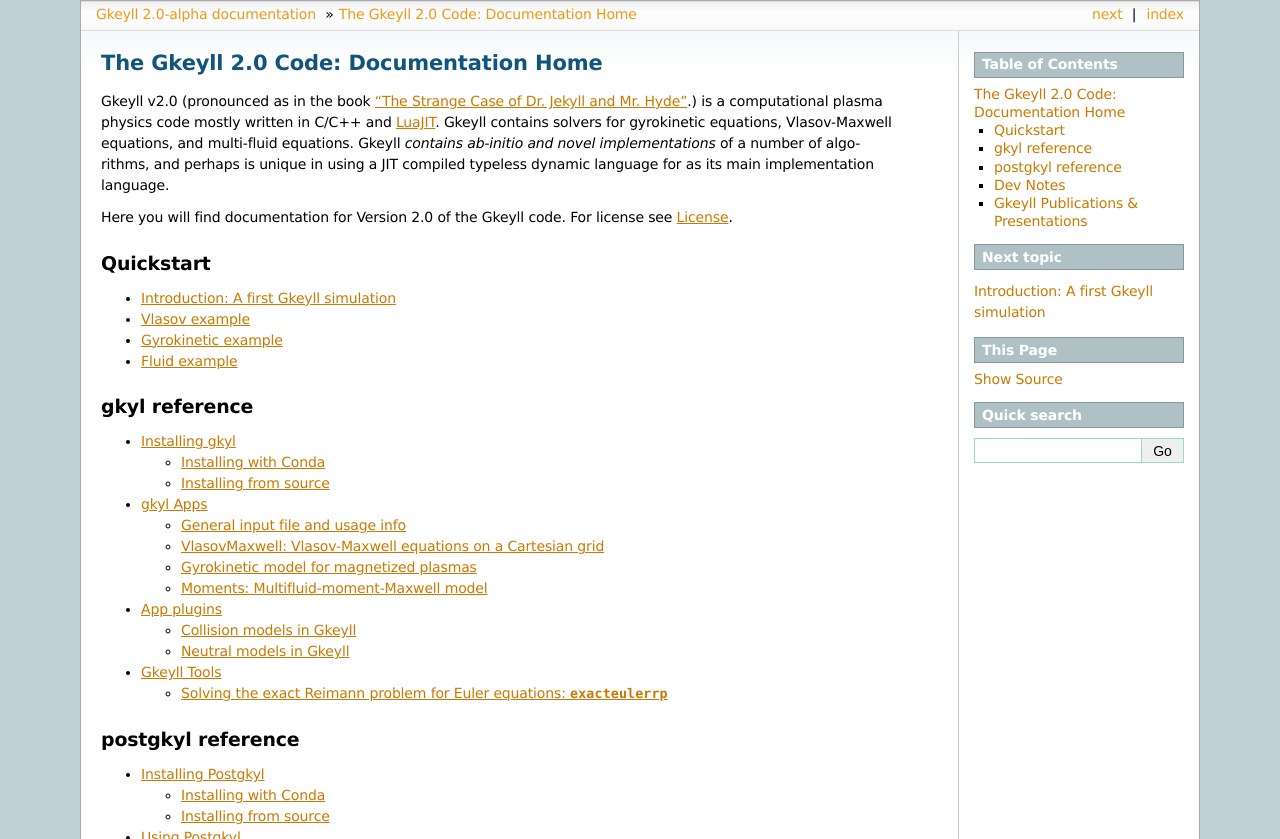
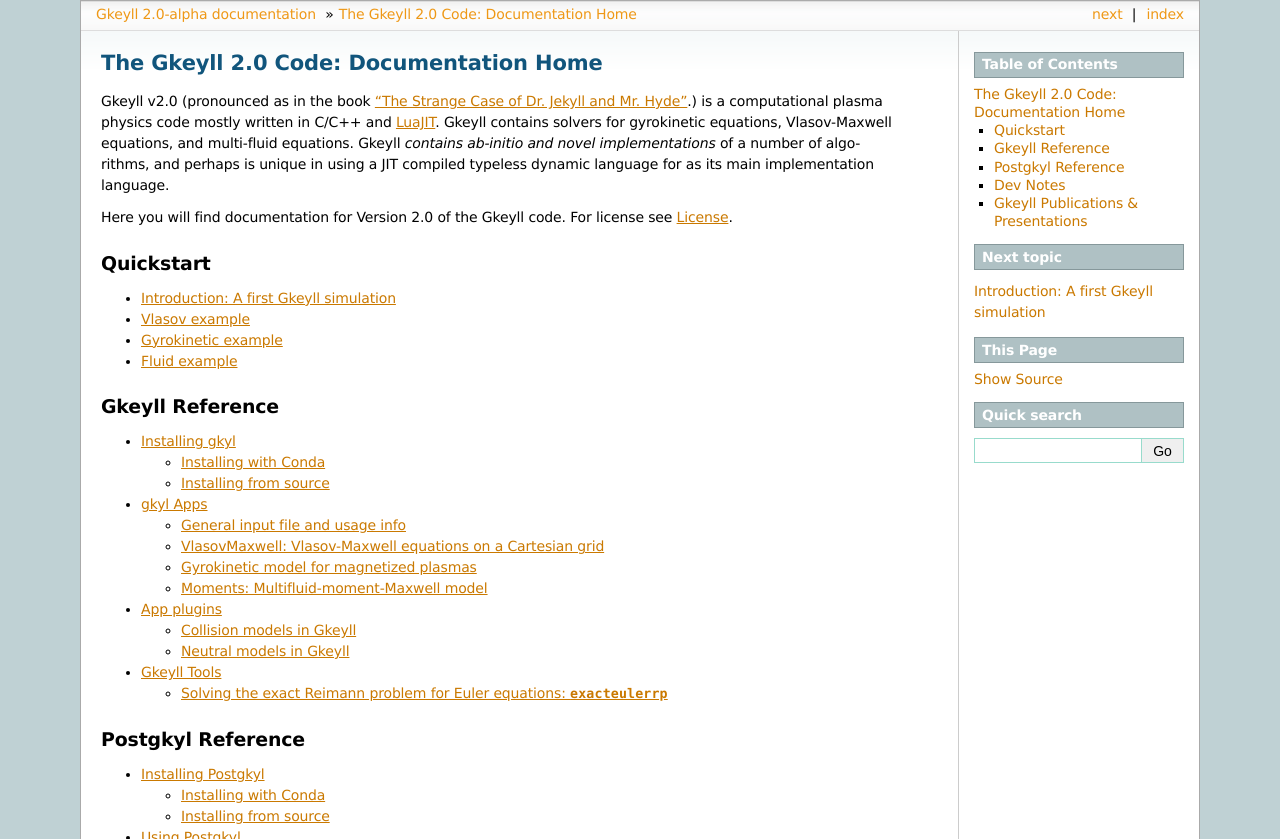
Before and after one commit to ammarhakim/gkyl-doc, a Sphinx documentation site: the page built from source/index.rst, in a window 1280 px wide. Shown: the top 839 px of the page. Built offline with Sphinx 7.4.7, drawn with Linux system fonts in a browser that asks for light colours; pages that are not in the unit, such as notebooks, are missing from menus.

```diff
--- a/source/gkyl/tools.rst
+++ b/source/gkyl/tools.rst
@@ -1,5 +1,7 @@
 Gkeyll Tools
 ++++++++++++
+
+.. contents::
 
 Tools are pre-packaged programs that are often useful but not part of
 the main App system. For example, there are tools to run and query the
--- a/source/index.rst
+++ b/source/index.rst
@@ -25,8 +25,8 @@ Quickstart
    quickstart/gkExample1
    quickstart/fluidExample1
 
-gkyl reference
---------------
+Gkeyll Reference
+----------------
 
 .. toctree::
   :maxdepth: 2
@@ -38,7 +38,7 @@ gkyl reference
   gkyl/App/appPlugins
   gkyl/tools
 
-postgkyl reference
+Postgkyl Reference
 ------------------
 
 .. toctree::
```
